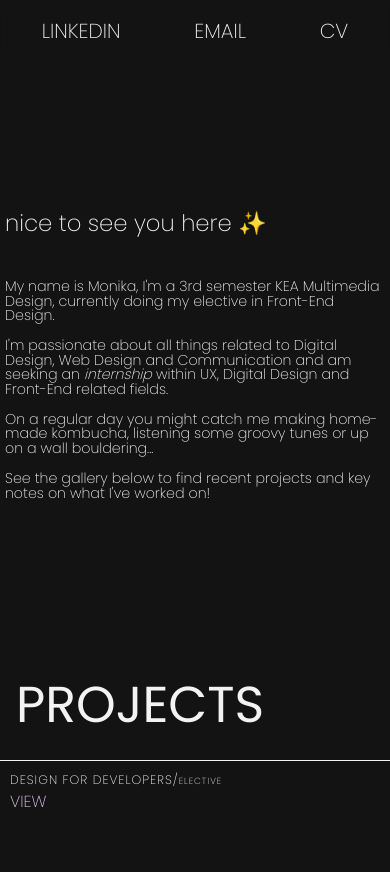
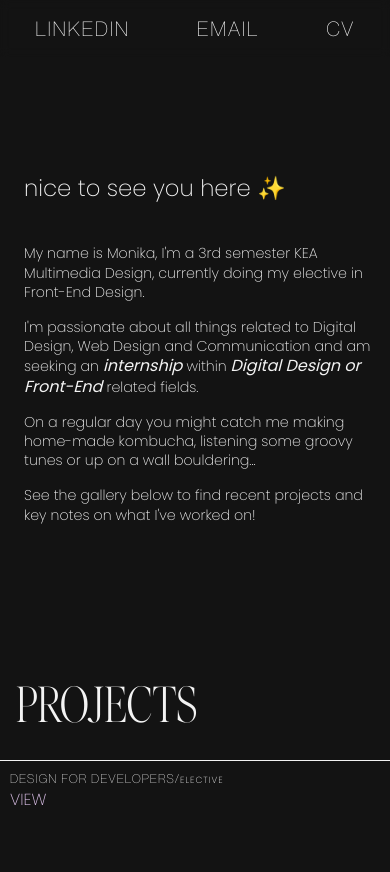
Before and after one commit to monika-tei/portfolio, a plain HTML site: page index.html in a window 390 px wide. Shown: the top 872 px of the page. Drawn offline with Linux system fonts and the light colour scheme.

Commit message:
typeface and line height

```diff
--- a/index.html
+++ b/index.html
@@ -26,7 +26,7 @@
       <div>
         <h3>nice to see you here ✨</h3>
         <p>My name is Monika, I'm a 3rd semester KEA Multimedia Design, currently doing my elective in Front-End Design.</p>
-        <p>I'm passionate about all things related to Digital Design, Web Design and Communication and am seeking an <i>internship</i> within UX, Digital Design and Front-End related fields.</p>
+        <p>I'm passionate about all things related to Digital Design, Web Design and Communication and am seeking an <span class="i">internship</span> within <span> Digital Design or Front-End</span> related fields.</p>
 
         <p>On a regular day you might catch me making home-made kombucha, listening some groovy tunes or up on a wall bouldering...</p>
         <p>See the gallery below to find recent projects and key notes on what I've worked on!</p>
--- a/style.css
+++ b/style.css
@@ -3,6 +3,16 @@
   --text-color: #f3f3f3;
   --active-text-color: #dcc0e8;
   --accent: #efffb9;
+}
+
+@font-face {
+  font-family: "ivar";
+  src: url(/type/IvarDisplayCondensed-Light.woff2);
+}
+
+@font-face {
+  font-family: "NeueMontreal";
+  src: url(/type/NeueMontreal-Light.woff);
 }
 
 * {
@@ -35,6 +45,8 @@ nav {
 }
 
 nav a {
+  font-family: NeueMontreal;
+  letter-spacing: 0.1rem;
   font-size: 1.266rem;
   color: var(--text-color);
   padding-right: 3rem;
@@ -72,16 +84,22 @@ a:hover {
 #intro div p {
   padding-bottom: 1rem;
   line-height: 1.5rem;
-  /* font-size: 1.2rem; */
-  font-size: 1.25rem;
+  font-size: 1rem;
+}
+
+#intro span {
+  font-style: italic;
+  font-weight: 500;
+  font-size: 1.125rem;
+  text-transform: none;
 }
 
 /*Define Projects area*/
 
 #gallery {
   position: absolute;
-  /* top: 67%; */
-  top: 67vh;
+  /* top: 67%;  and 70vh*/
+  top: 72vh;
   left: 0;
   width: 100%;
   height: 20%;
@@ -100,6 +118,7 @@ a:hover {
 
 /*the heading that is tilted 5degrees is not shown because of overflow hidden */
 .projects h1 {
+  font-family: "ivar";
   font-weight: 400;
   font-size: 5.063rem;
   transform: translateY(100%) rotate(5deg);
@@ -133,9 +152,8 @@ span {
 /*Define Grid*/
 #grid {
   position: absolute;
-  /* top: 90%; */
-  top: 90vh;
-
+  /* top: 90vh; */
+  top: 102vh;
   width: 100%;
   height: 75%;
   display: flex;
@@ -180,7 +198,9 @@ span {
 
 h2 {
   color: var(--text-color);
-  letter-spacing: 1px;
+
+  letter-spacing: 0.1rem;
+  font-family: NeueMontreal;
   font-size: 1.125rem;
   /* font-size: prev 18px; */
   text-transform: uppercase;
@@ -190,6 +210,7 @@ h2 {
   font-size: 0.889rem; /*prev 13px*/
   position: absolute;
   bottom: 0;
+  color: lightgrey;
 }
 
 .hide {
@@ -298,8 +319,8 @@ h2 {
     left: 0;
     justify-content: unset;
     width: 100%;
-    padding-left: 5px;
-    padding-right: 5px;
+    padding-left: 1.5rem;
+    padding-right: 1rem;
   }
 
   #intro div {
@@ -314,7 +335,11 @@ h2 {
 
   #intro div p {
     font-size: 0.889rem;
-    line-height: 0.9rem;
+    line-height: 1.2rem;
+  }
+
+  #intro span {
+    font-size: 1rem;
   }
 
   #gallery {
@@ -343,7 +368,6 @@ h2 {
   }
 
   h2 {
-    /* font-family: "ivar"; */
     letter-spacing: 1px;
     font-size: 0.772rem;
     text-transform: uppercase;
```
Also changed, not shown: type/IvarDisplayCondensed-Light.woff2 (added), type/NeueMontreal-Light.woff (added).
